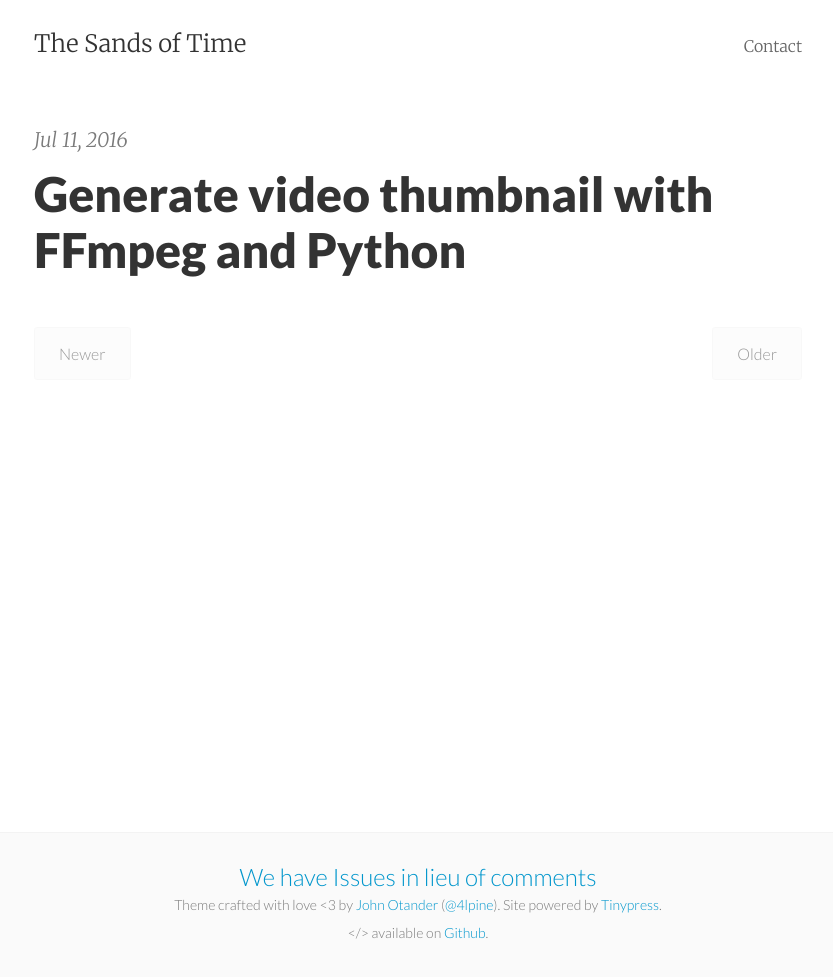
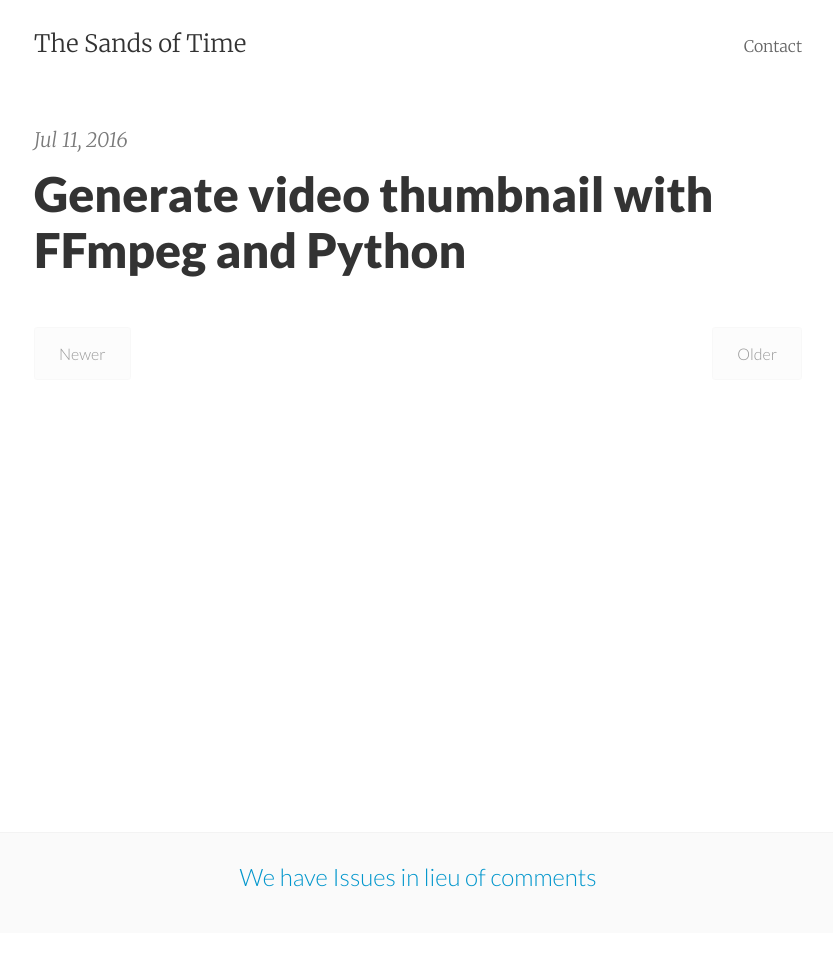
Before and after one commit to tailsu/tailsu.github.io, a Jekyll site: the page built from index.html, in a window 1280 px wide. Shown: the whole page, without its empty margins (222-1055 px from the left). Built offline with Jekyll 4.4.1, drawn with Linux system fonts in a browser that asks for light colours; the list of posts is cut into pages by our own code; after the commit the page ends 933 px from its top, so only the background shows below that.

Commit message:
remove stuff

```diff
--- a/_includes/footer.html
+++ b/_includes/footer.html
@@ -2,12 +2,6 @@
   <div class="p2 wrap">
     <div class="measure mt1 center">
       <a href="https://github.com/tailsu/tailsu.github.io/issues">We have Issues in lieu of comments</a>
-    </div>
-    <div class="measure mt1 center">
-      <small>
-        Theme crafted with love &lt;3 by <a href="http://johnotander.com">John Otander</a> (<a href="https://twitter.com/4lpine">@4lpine</a>). Site powered by <a href="https://tinypress.co/">Tinypress</a>.<br>
-        &lt;/&gt; available on <a href="https://github.com/johnotander/pixyll.git">Github</a>.
-      </small>
     </div>
   </div>
 </footer>
```
